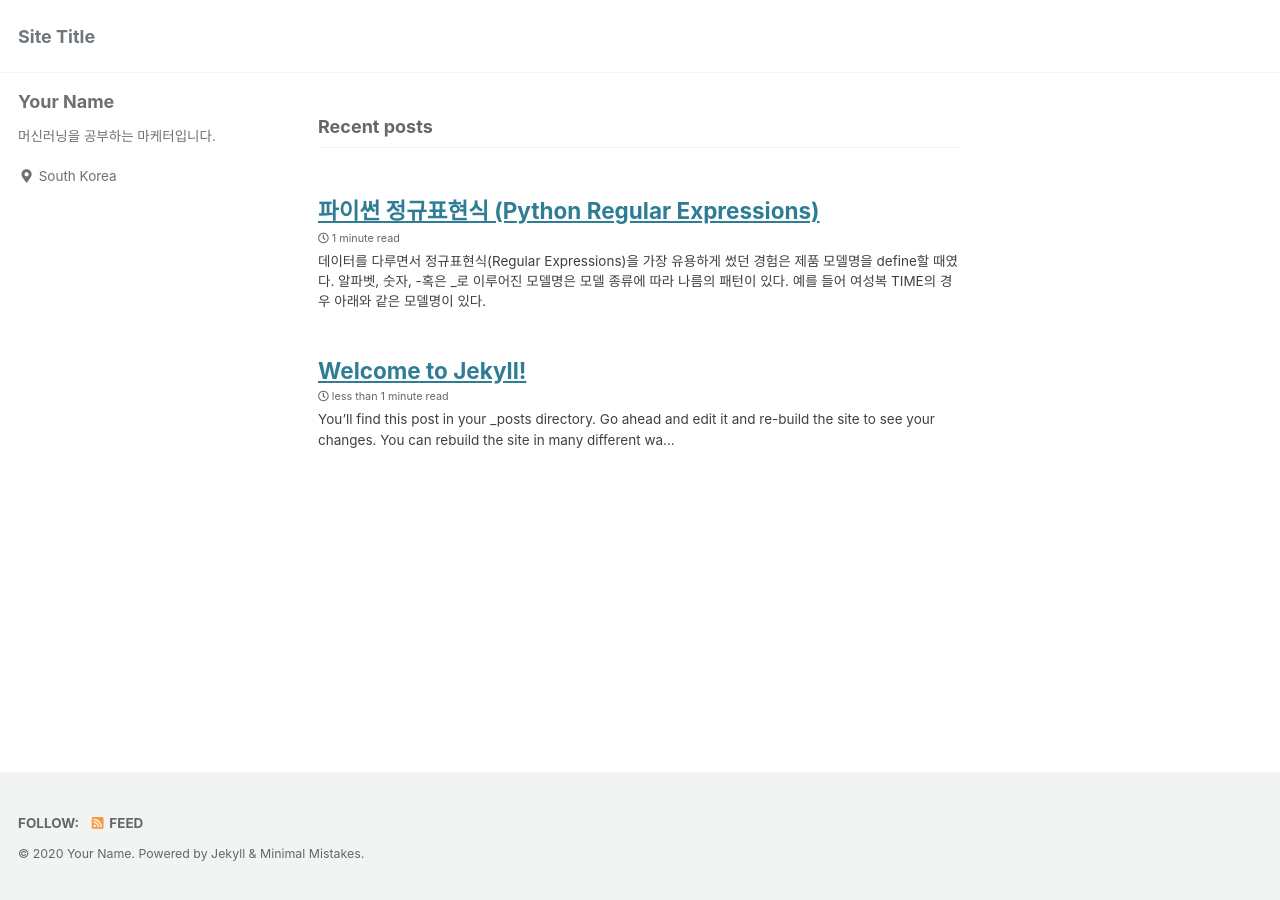
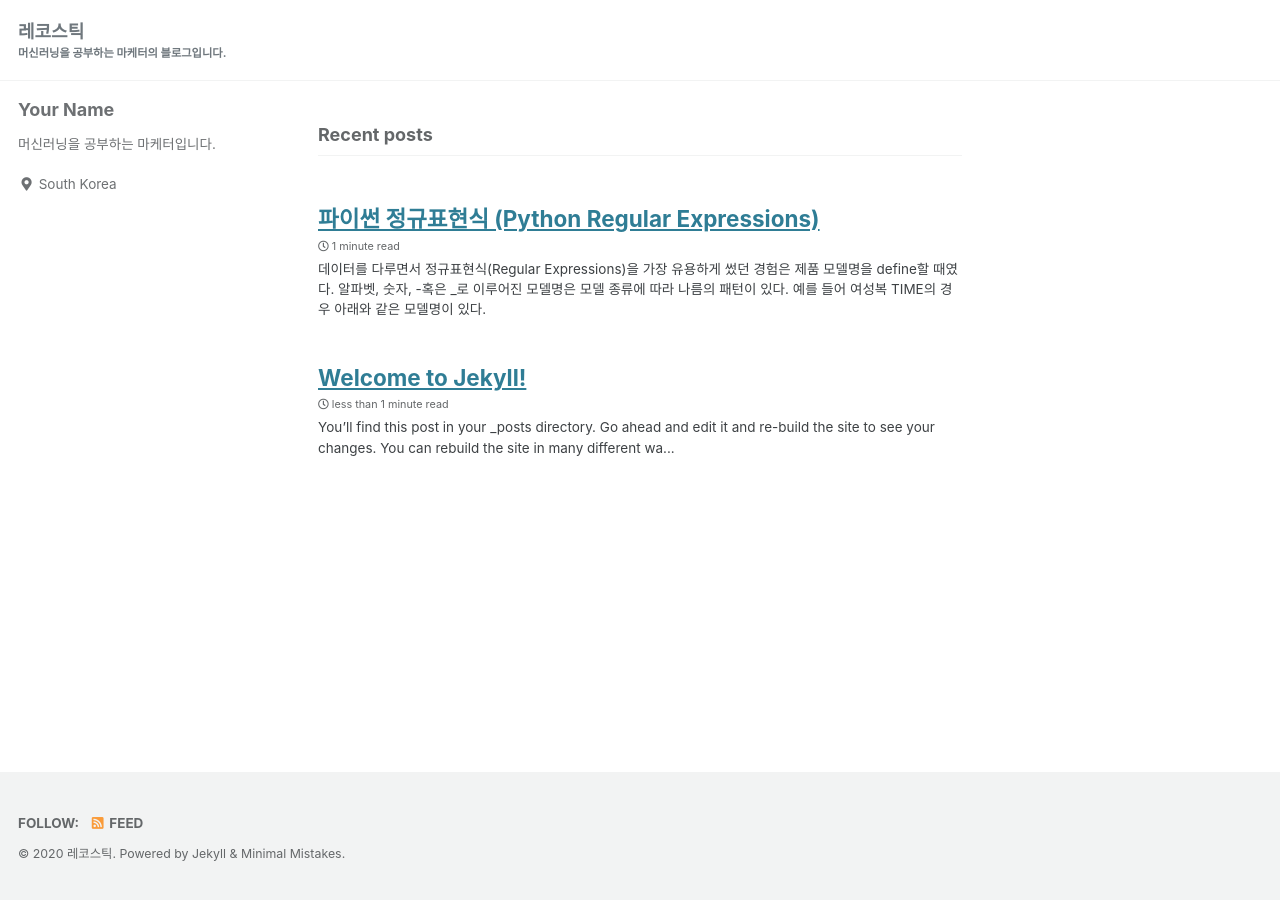
Before and after one commit to amoryoungakim/amoryoungakim.github.io, a Jekyll site: the page built from index.html, in a window 1280 px wide. Built offline with Jekyll 4.4.1, drawn with Linux system fonts in a browser that asks for light colours; cached includes are drawn as plain includes; the list of posts is cut into pages by our own code.

Commit message:
Update _config.yml

```diff
--- a/_config.yml
+++ b/_config.yml
@@ -16,11 +16,11 @@ minimal_mistakes_skin    : "default" # "default", "air", "aqua", "contrast", "da
 
 # Site Settings
 locale                   : "en-US"
-title                    : "Site Title"
+title                    : "레코스틱"
 title_separator          : "-"
-subtitle                 : # site tagline that appears below site title in masthead
-name                     : "Your Name"
-description              : "머신러닝을 공부하는 마케터입니다."
+subtitle                 : "머신러닝을 공부하는 마케터의 블로그입니다."
+name                     : # "레코스틱"
+description              : # "머신러닝을 공부하는 마케터입니다."
 url                      : "https://amoryoungakim.github.io"
 baseurl                  : # the subpath of your site, e.g. "/blog"
 repository               : # GitHub username/repo-name e.g. "mmistakes/minimal-mistakes"
```
